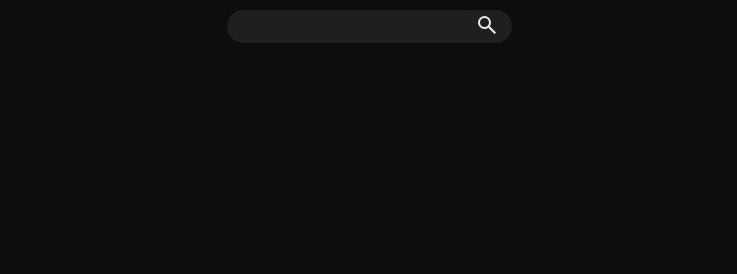
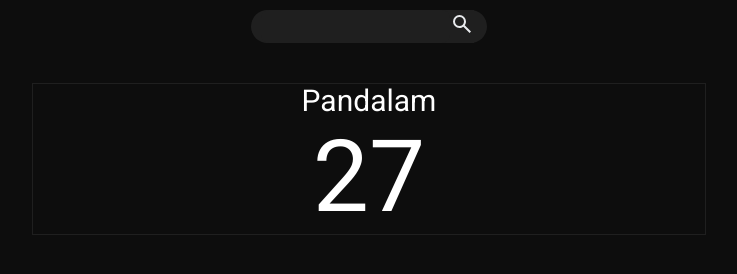
Before and after one commit to faisalsherif7/weather-app, a website built with webpack: page src/index.html in a window 1280 px wide. Shown: the whole page, without its empty margins (271-1008 px from the left). Built offline with nearby package versions, Linux system fonts and the light colour scheme.

Commit message:
Style location and temperature

```diff
--- a/src/index.html
+++ b/src/index.html
@@ -15,5 +15,13 @@
             </div>
         </form>
     </div>
+    <div class="body">
+        <div class="location-container">
+            <p class="location">Pandalam</p>
+        </div>
+        <div class="temperature-container">
+            <p class="temperature">27</p>
+        </div>
+    </div>
 </body>
 </html>
--- a/src/index.js
+++ b/src/index.js
@@ -1,7 +1,7 @@
 import './style.css';
 
 async function getWeather(location) {
-    const weatherData = await fetch(`https://weather.visualcrossing.com/VisualCrossingWebServices/rest/services/timeline/${location}/?key=6GGY5DHYK4ZV5PE82LWWSRBFL`)
+    const weatherData = await fetch(`https://weather.visualcrossing.com/VisualCrossingWebServices/rest/services/timeline/${location}/?key=6GGY5DHYK4ZV5PE82LWWSRBFL&unitGroup=metric`)
     const dataJson = await weatherData.json()
     console.log(dataJson)
 }
--- a/src/style.css
+++ b/src/style.css
@@ -1,12 +1,21 @@
 @import '../node_modules/modern-normalize/modern-normalize.css';
+@import url('https://fonts.googleapis.com/css2?family=Roboto:ital,wght@0,100;0,300;0,400;0,500;0,700;0,900;1,100;1,300;1,400;1,500;1,700;1,900&display=swap');
 
 :root {
     --black: #0d0d0d;
     --secondary-black: #1f1f1f;
 }
 
+p {
+    margin: 0;
+}
+
 body {
     background-color: var(--black);
+    color: white;
+    font-family: "Roboto", sans-serif;
+    font-weight: 400;
+    font-style: normal;
 }
 
 input {
@@ -42,3 +51,20 @@ button {
     padding: 0;
     cursor: pointer;
 }
+
+.body {
+    border: 1px solid var(--secondary-black);
+    width: 75ch;
+    margin: 30px auto 0px auto;
+    display: grid;
+    justify-content: center;
+}
+
+.location {
+    font-size: 30px;
+}
+
+.temperature {
+    font-size: 100px;
+    text-align: center;
+}
```
